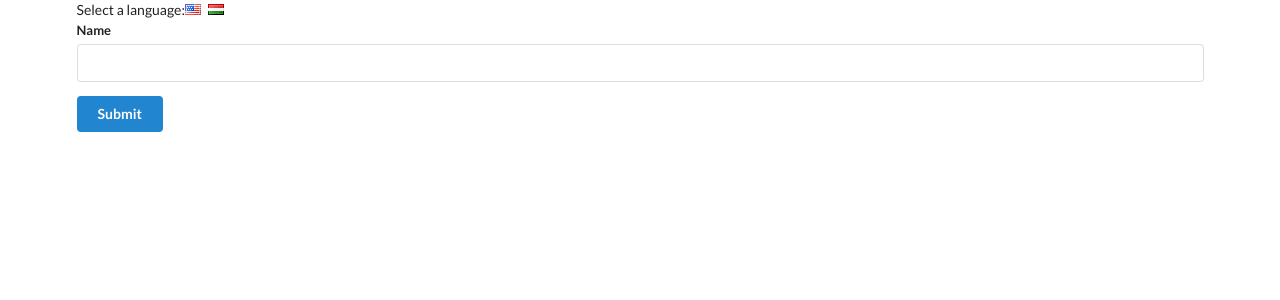
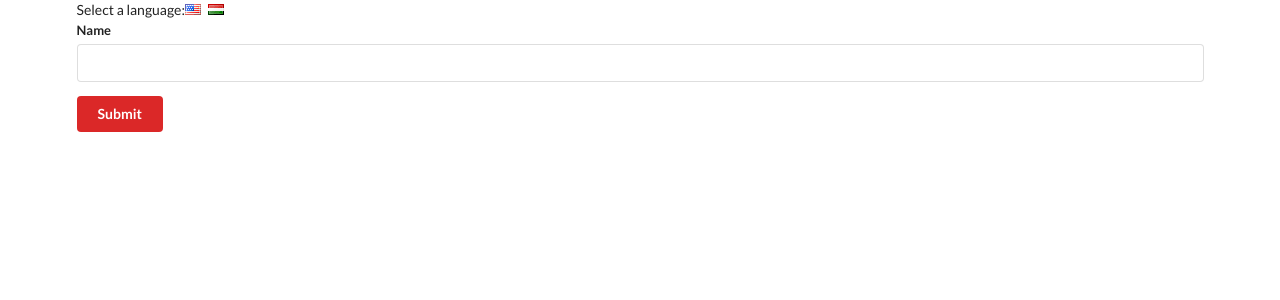
Before and after one commit to beahuszar/LanguageSelector, a React (Create React App) app: page / in a window 1280 px wide. Shown: the top 300 px of the page. Built offline with nearby package versions, Linux system fonts and the light colour scheme.

Commit message:
Multiple Contexts

```diff
--- a/src/components/App.js
+++ b/src/components/App.js
@@ -1,6 +1,7 @@
 import React from 'react';
 import UserCreate from './UserCreate';
 import LanguageContext from '../contexts/LanguageContext';
+import ColorContect from '../contexts/ColorContext';
 
 class App extends React.Component {
   state = { language: 'english' };
@@ -18,9 +19,11 @@
           <i className="flag hu" onClick={() => this.onLanguageChange('hungarian')} />
         </div>
         {/* value: specific propName for the provider */}
-        <LanguageContext.Provider value={this.state.language}>
-          <UserCreate />
-        </LanguageContext.Provider>
+        <ColorContect.Provider value="red">
+          <LanguageContext.Provider value={this.state.language}>
+            <UserCreate />
+          </LanguageContext.Provider>
+        </ColorContect.Provider>
       </div>
     );
   }
--- a/src/components/Button.js
+++ b/src/components/Button.js
@@ -1,19 +1,29 @@
 import React from 'react';
 import LanguageContext from '../contexts/LanguageContext';
+import ColorContext from '../contexts/ColorContext';
 
 class Button extends React.Component {
   renderSubmitText(value) {
     return value === 'english' ? 'Submit' : 'Elkuld'
   };
 
-  render() {
+  renderButton(color) {
     return (
-      <button className="ui button primary">
+      <button className={`ui button ${color}`}>
         <LanguageContext.Consumer>
           {/** This function will be called by Consumer with the value inside the Pipe */}
           {(value) => this.renderSubmitText(value)}
         </LanguageContext.Consumer>
       </button>
+    )
+  }
+
+  render() {
+    return (
+      // Consumer components must always have a function as a child
+      <ColorContext.Consumer>
+        {color => this.renderButton(color)}
+      </ColorContext.Consumer>
     );
   }
 }
--- /dev/null
+++ b/src/contexts/ColorContext.js
@@ -0,0 +1,3 @@
+import React from 'react';
+
+export default React.createContext();
```
